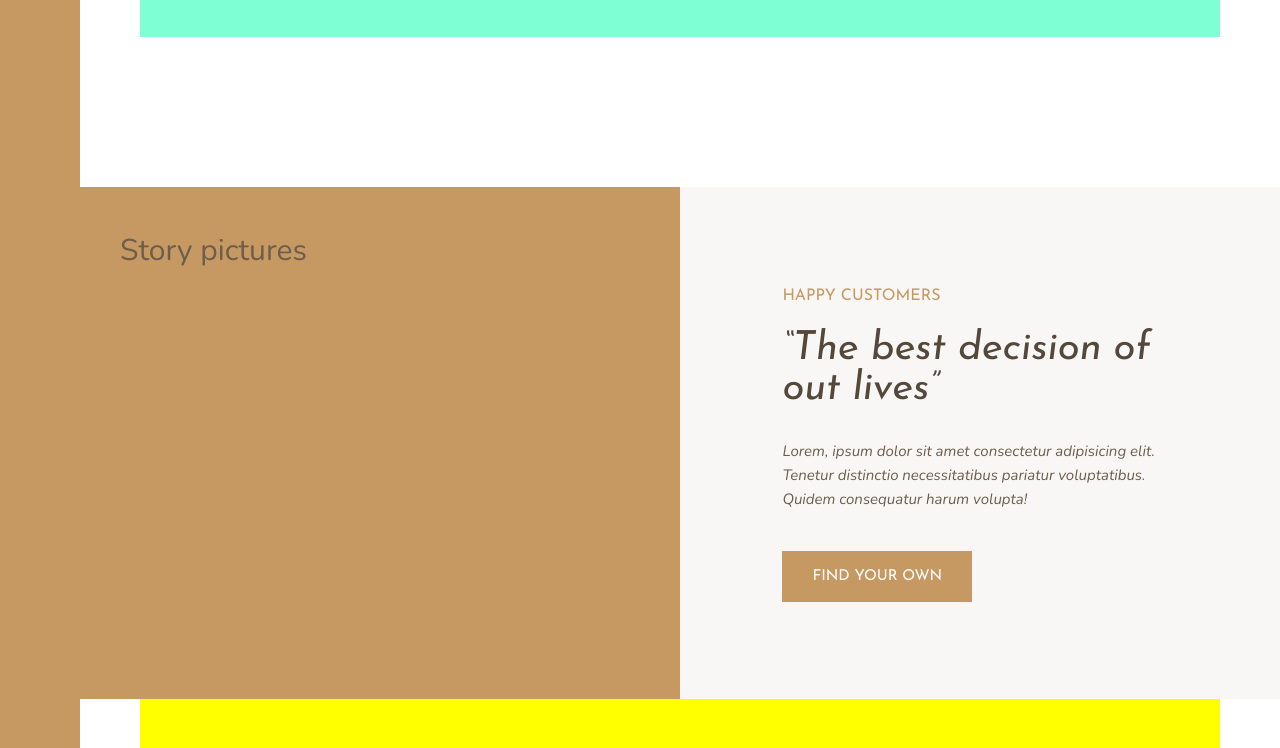
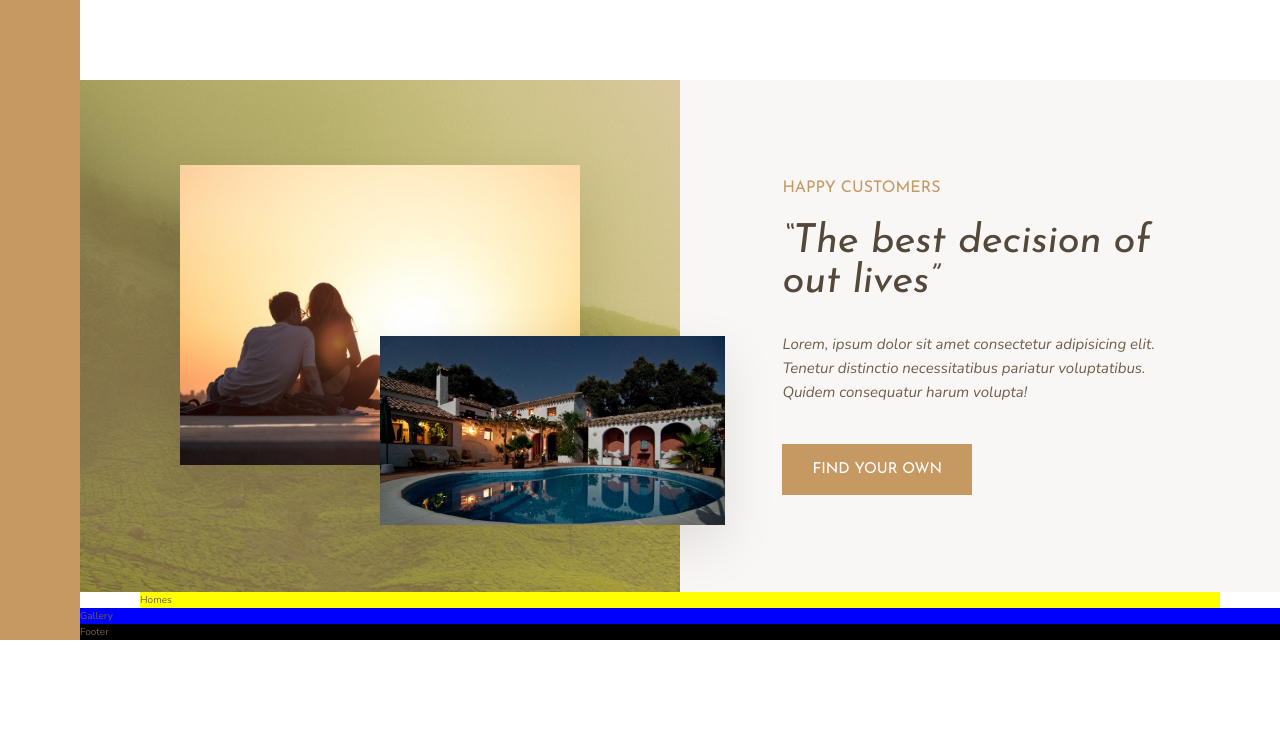
Before and after one commit to densol96/nexter, a website: page index.html in a window 1280 px wide. Shown: the part 1283-2031 px from the top of the page. After the commit the page ends 1923 px from the top, so only its background shows below. Drawn offline with nearby package versions, Linux system fonts and the light colour scheme; files that its build step writes are made by us from their sources.

Commit message:
Story section added

```diff
--- a/index.html
+++ b/index.html
@@ -62,7 +62,10 @@
           </p>
       </div>
     </section>
-    <div class="story__pictures">Story pictures</div>
+    <div class="story__pictures">
+      <img src="img/story-1.jpeg" alt="Couple with new house" class="story__img--1">
+      <img src="img/story-2.jpeg" alt="New house" class="story__img--2">
+    </div>
     <div class="story__content">
       <h3 class="heading-3 mb-sm">Happy customers</h3>
       <h2 class="heading-2 heading-2--dark mb-md">&ldquo;The best decision of out lives&rdquo;</h2>
--- a/sass/_base.scss
+++ b/sass/_base.scss
@@ -41,9 +41,4 @@ body {
     [sidebar-start] 8rem [sidebar-end full-start] minmax(6rem, 1fr)
     [center-start] repeat(8, [col-start] minmax(min-content, 14rem) [col-end])
     [center-end] minmax(6rem, 1fr) [full-end];
-
-  & > * {
-    padding: 40px;
-    font-size: 3rem;
-  }
 }
--- a/sass/_features.scss
+++ b/sass/_features.scss
@@ -1,5 +1,4 @@
 .features {
-  background-color: aquamarine;
   grid-column: center-start / center-end;
   display: grid;
   grid-template-columns: repeat(auto-fill, minmax(25rem, 1fr));
--- a/sass/_story.scss
+++ b/sass/_story.scss
@@ -1,7 +1,30 @@
 .story {
   &__pictures {
-    background-color: $color-primary;
+    background-image: linear-gradient(
+        rgba($color-primary, 0.5),
+        rgba($color-primary, 0.5)
+      ),
+      url("../img/back.jpg");
     grid-column: full-start / col-end 4;
+
+    display: grid;
+    grid-template-columns: repeat(6, 1fr);
+    grid-template-rows: repeat(6, 1fr);
+  }
+
+  &__img--1 {
+    width: 100%;
+    grid-row: 2 / span 4;
+    grid-column: 2 / span 4;
+    box-shadow: 0 2rem 5rem rgba(#000, 0.1);
+  }
+
+  &__img--2 {
+    width: 115%;
+    grid-row: 4 / 6;
+    grid-column: 4 / 7;
+    z-index: 20;
+    box-shadow: 0 2rem 5rem rgba(#000, 0.1);
   }
 
   &__content {
```
